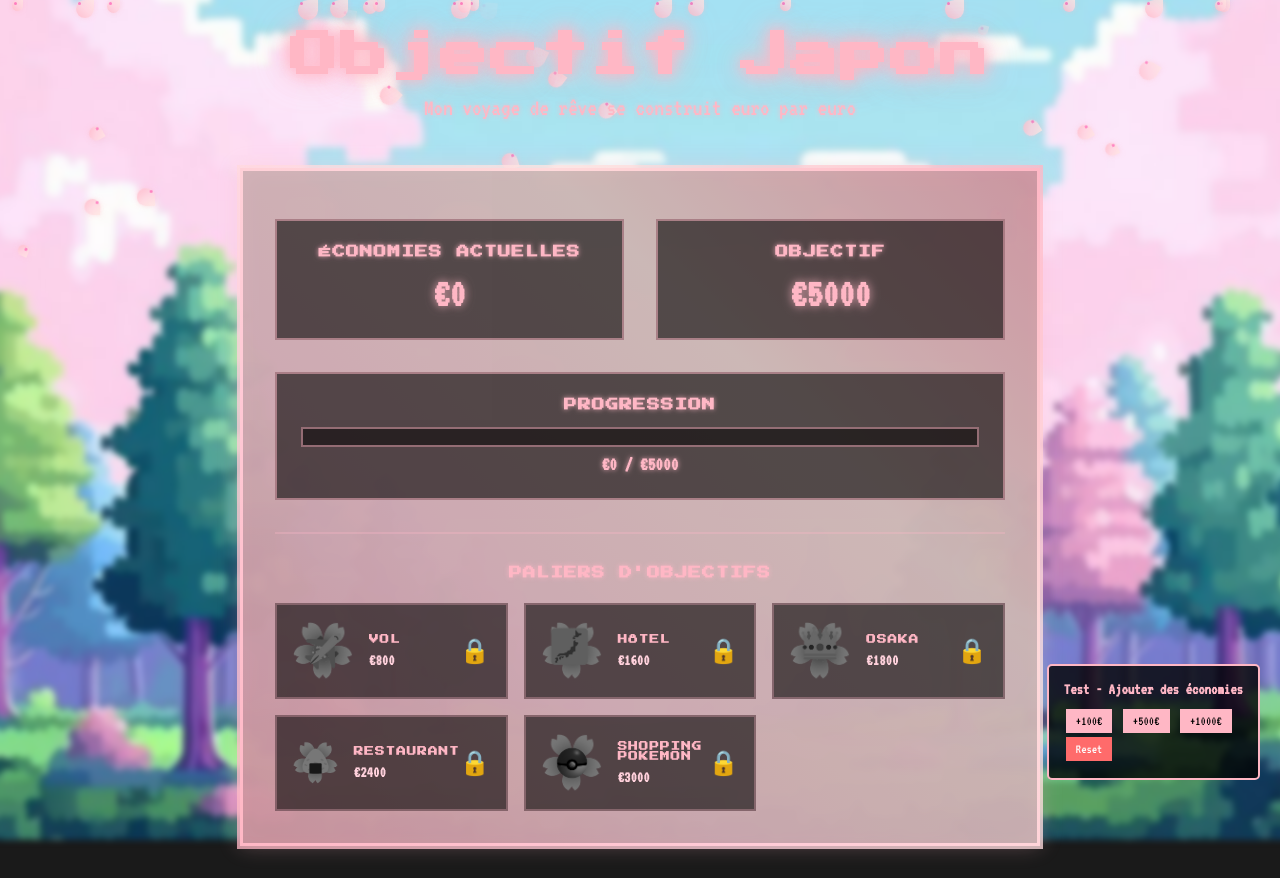
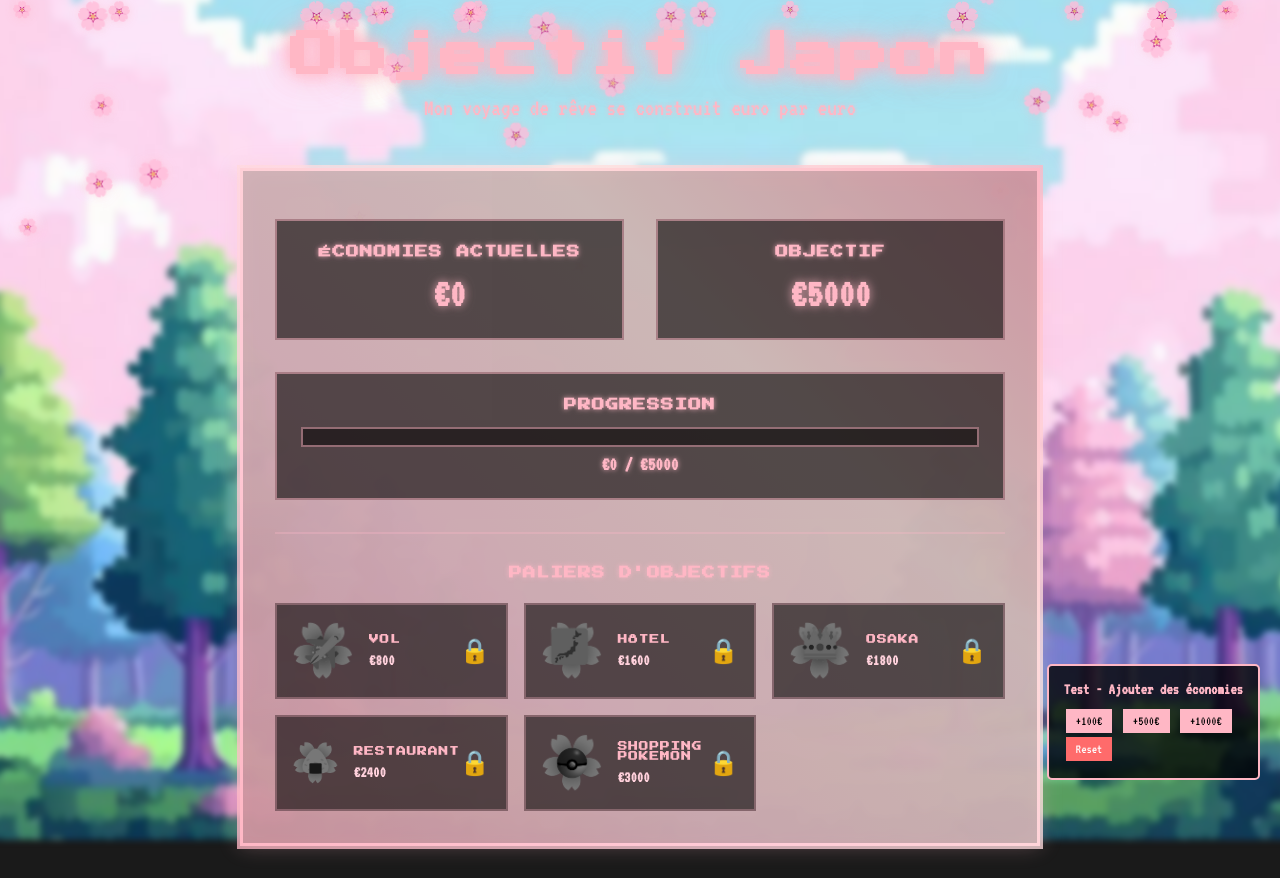
Before and after one commit to AllieEco/objectif_japon, a plain HTML site: page index.html in a window 1280 px wide. Drawn offline with Linux system fonts and the light colour scheme.

Commit message:
Update sakura petal animation

```diff
--- a/script.js
+++ b/script.js
@@ -26,15 +26,15 @@ class SakuraAnimation {
     createPetal() {
         const petal = document.createElement('div');
         petal.className = 'sakura-petal';
+        petal.textContent = '🌸';
 
         // Position aléatoire
         const startX = Math.random() * window.innerWidth;
         petal.style.left = startX + 'px';
 
         // Taille aléatoire
-        const size = 10 + Math.random() * 10;
-        petal.style.width = size + 'px';
-        petal.style.height = size + 'px';
+        const size = 15 + Math.random() * 15;
+        petal.style.fontSize = size + 'px';
 
         // Durée d'animation aléatoire
         const duration = 8 + Math.random() * 12;
--- a/styles.css
+++ b/styles.css
@@ -58,35 +58,21 @@ body {
 
 .sakura-petal {
     position: absolute;
-    width: 15px;
-    height: 15px;
-    background: linear-gradient(45deg, #ffb7c5, #ffd1dc, #ffe4e1);
-    border-radius: 50% 0 50% 50%;
+    font-size: 20px;
     animation: fall linear infinite;
     opacity: 0.8;
-    box-shadow: 0 0 5px rgba(255, 183, 197, 0.5);
-}
-
-.sakura-petal::before {
-    content: '';
-    position: absolute;
-    top: 2px;
-    left: 2px;
-    width: 3px;
-    height: 3px;
-    background: #ff69b4;
-    border-radius: 50%;
+    filter: drop-shadow(0 0 5px rgba(255, 183, 197, 0.5));
 }
 
 @keyframes fall {
     0% {
-        transform: translateY(-10px) rotate(0deg);
+        transform: translateY(-50px) rotate(0deg);
         opacity: 0;
     }
-    10% {
+    5% {
         opacity: 0.8;
     }
-    90% {
+    95% {
         opacity: 0.8;
     }
     100% {
```
